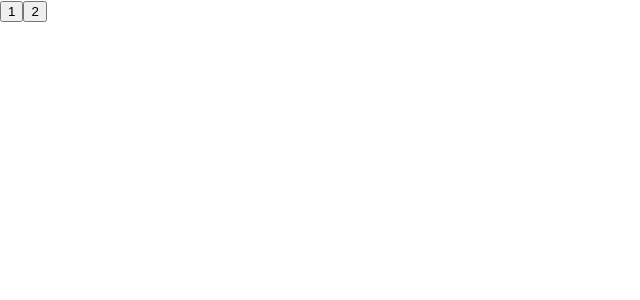
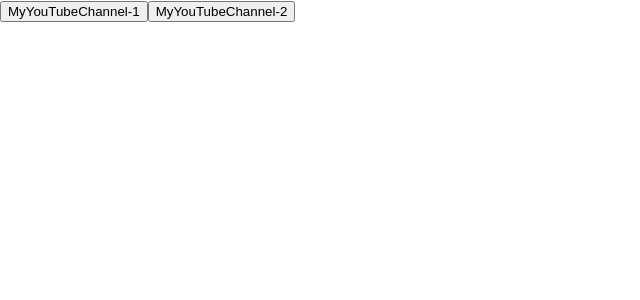
Before and after one commit to adisovaa/microtasks, a React (Create React App) app: page / in a window 1280 px wide. Shown: the top 300 px of the page, without its empty margins (0-640 px from the left). Built offline with nearby package versions, Linux system fonts and the light colour scheme; the HTML template or start-up script is replaced by a standard one.

Commit message:
Fourth microtask

```diff
--- a/src/App.tsx
+++ b/src/App.tsx
@@ -4,6 +4,7 @@
 import {Footer} from "./first-microtask/Footer";
 import {NewComponent} from "./second-microtask/map";
 import {Button} from "./third-microtask/Button";
+import {Fourth} from "./fourth-microtask/Fourth";
 
 
 const student = [
@@ -34,8 +35,13 @@
             </div>
 
             <div>
-                <Button/>
+                {/*<Button/>*/}
             </div>
+
+            <div>
+                <Fourth/>
+            </div>
+
         </div>
     );
 }
--- /dev/null
+++ b/src/components/Button.tsx
@@ -0,0 +1,16 @@
+import React from 'react'
+
+type ButtonPropsType = {
+    name: string,
+    callBack:() => void
+}
+
+export const Button = (props: ButtonPropsType) => {
+    const onClickHandler = () => {
+        props.callBack()
+    }
+
+    return (
+        <button onClick={onClickHandler}>{props.name}</button>
+    )
+}
--- /dev/null
+++ b/src/fourth-microtask/Fourth.tsx
@@ -0,0 +1,18 @@
+import React from 'react'
+import {Button} from "../components/Button";
+
+export const Fourth = () => {
+    const Button1Foo = (subscriber: string, age: number, address: string) => {
+        console.log(subscriber, age, address)
+    }
+    const Button2Foo = (subscriber: string, age: number, address: string) => {
+        console.log(subscriber, age, address)
+    }
+
+    return (
+        <>
+            <Button name={'MyYouTubeChannel-1'} callBack={() => Button1Foo('I am Umpa', 21, 'US')}/>
+            <Button name={'MyYouTubeChannel-2'} callBack={() => Button2Foo('I am Lumpa', 23, 'Bishkek')}/>
+        </>
+    )
+}
```
